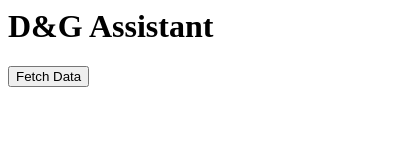
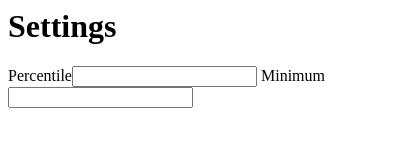
Before and after one commit to helcel-net/digitec-galaxus-price-transparency, a browser extension: page popup.html in a window 400 px wide. Drawn offline with Linux system fonts and the light colour scheme.

Commit message:
Update popup.html

```diff
--- a/popup.html
+++ b/popup.html
@@ -5,8 +5,13 @@
 </head>
 
 <body>
-    <h1>D&G Assistant</h1>
-    <button id="fetchData">Fetch Data</button>
+    <h1>Settings</h1>
+    <label for="percentile">Percentile</label><input id="percentile" />
+    <label for="minimum">Minimum</label><input id="minimum" />
 </body>
+<script>
+
+
+</script>
 
 </html>
```
